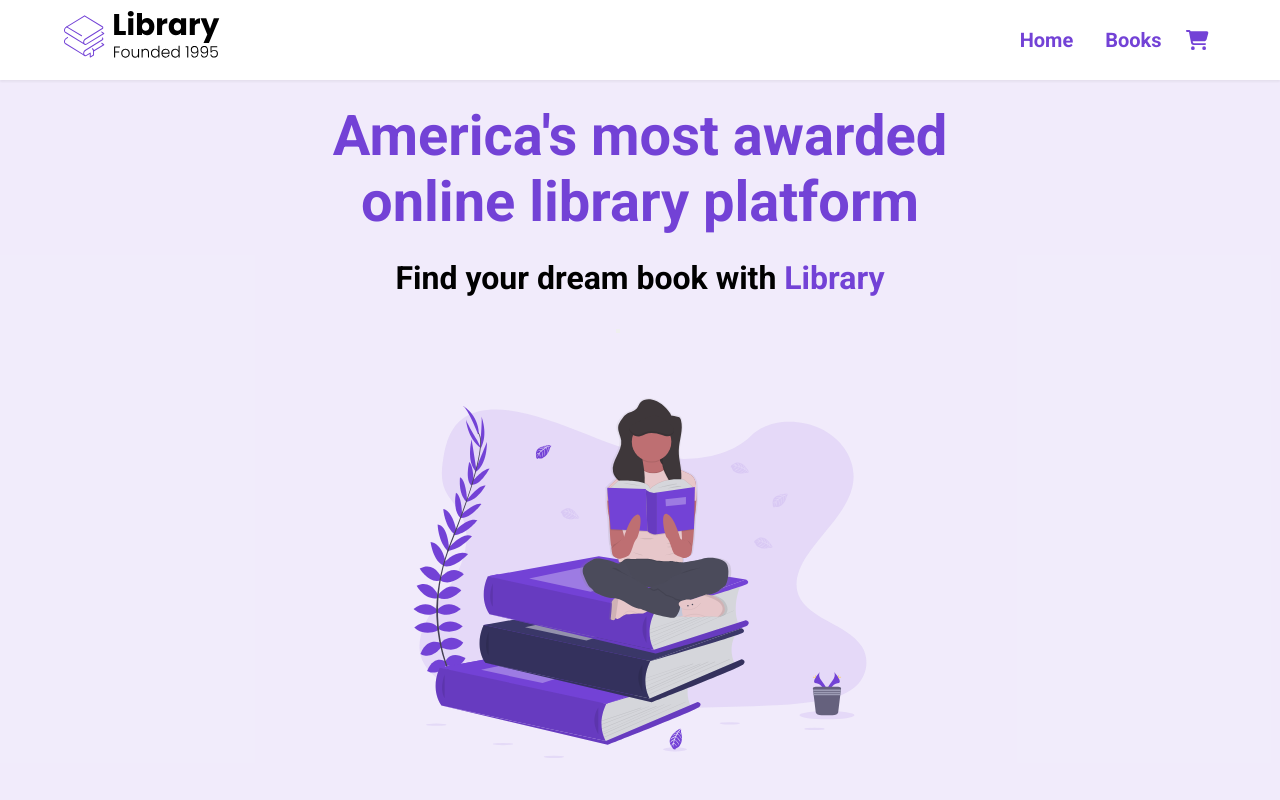
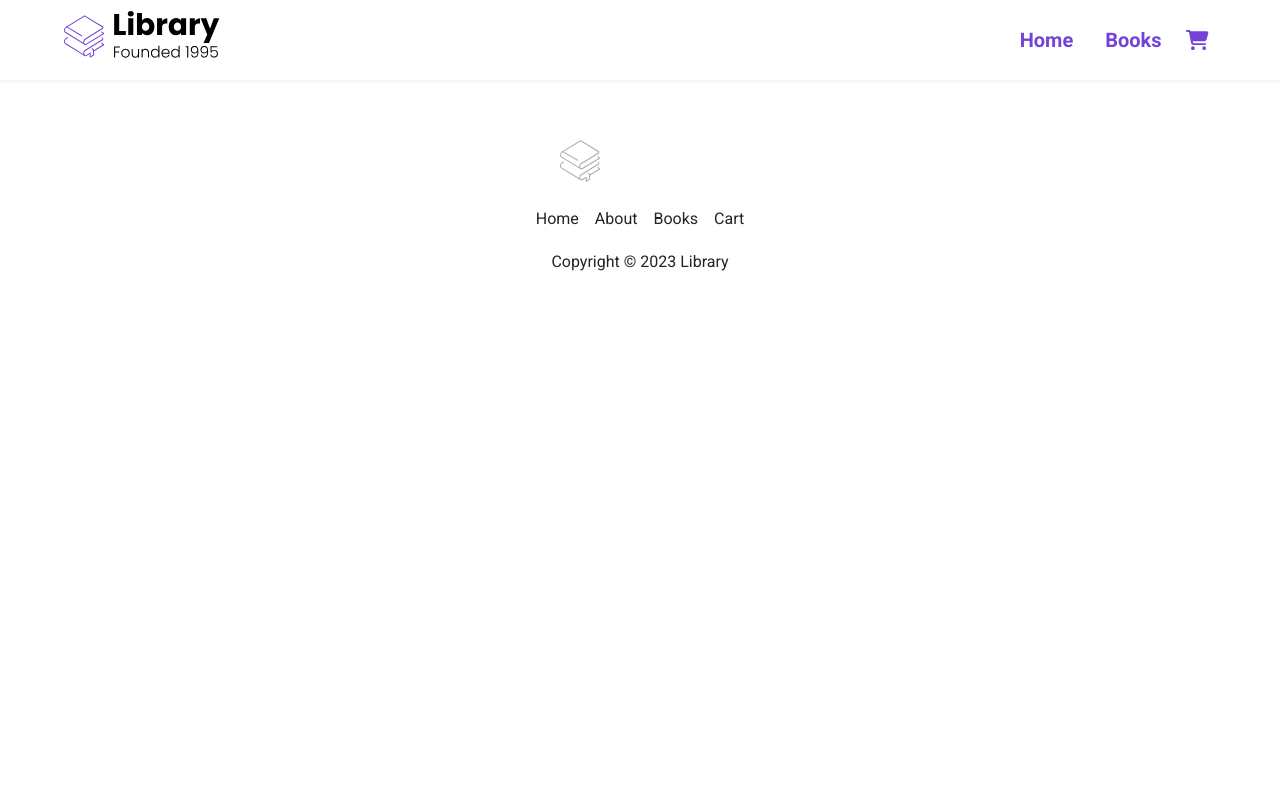
Before and after one commit to jamargillard/library-project, a React (Create React App) app: page / in a window 1280 px wide. Shown: the top 800 px of the page. Built offline with nearby package versions, Linux system fonts and the light colour scheme.

Commit message:
need to fix landing pg

```diff
--- a/src/App.js
+++ b/src/App.js
@@ -52,8 +52,8 @@ setCart(cart.filter(book => book.id !== item.id))
     <Router>
     <div className="App">
 <Nav numberOfItems={numberOfItems()} />
-<Home></Home>
-<Route path='*/home' exact component={Home}  />
+<Route path='/' from='/' to='home'  />
+<Route path='/home' exact component={Home}  />
 <Route path='/Books' exact render={()=> <Books books ={books} />} />
 <Route path='/Books/:id' exact render={()=> <BookInfo books ={books} addToCart={addToCart} cart={cart}/>} />
 <Route path='/cart'  render={()=> <Cart books={books} cart={cart} changeQuantity={changeQuantity} removeItem={removeItem} />} />
```
